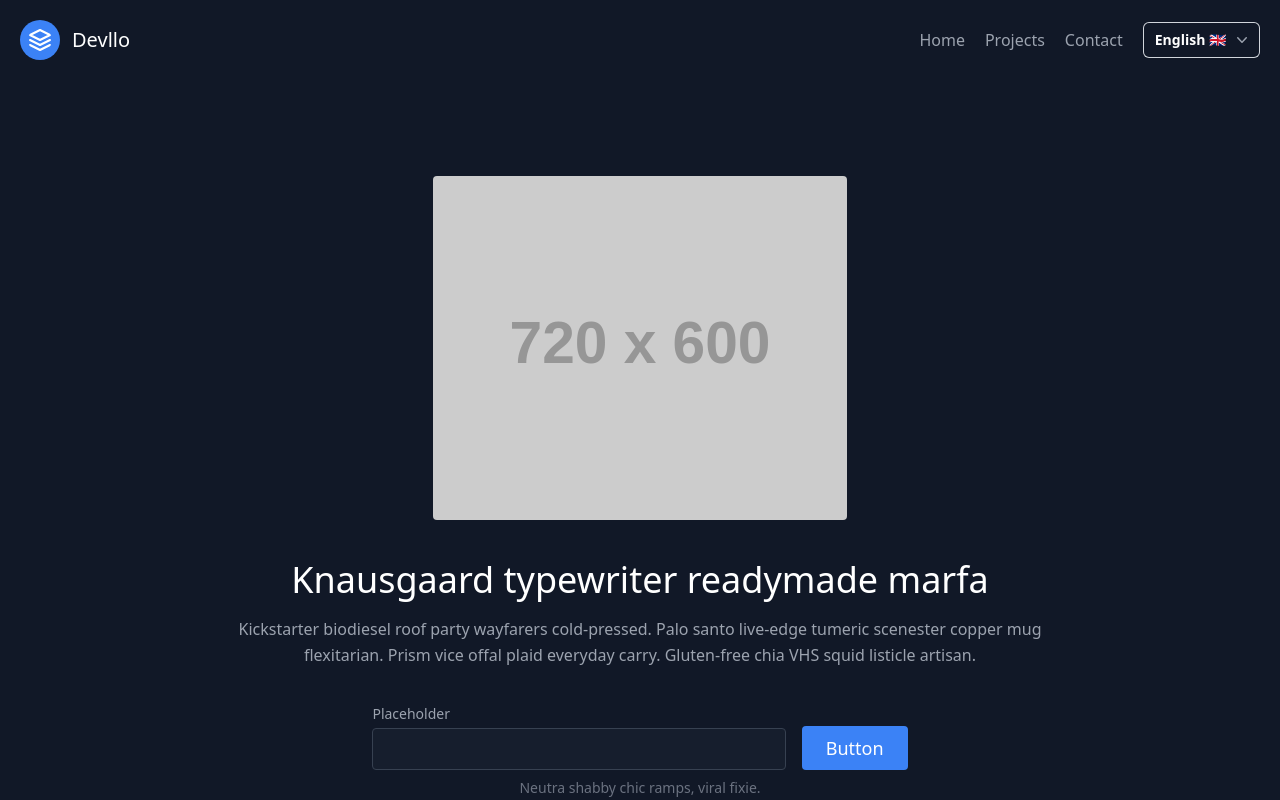
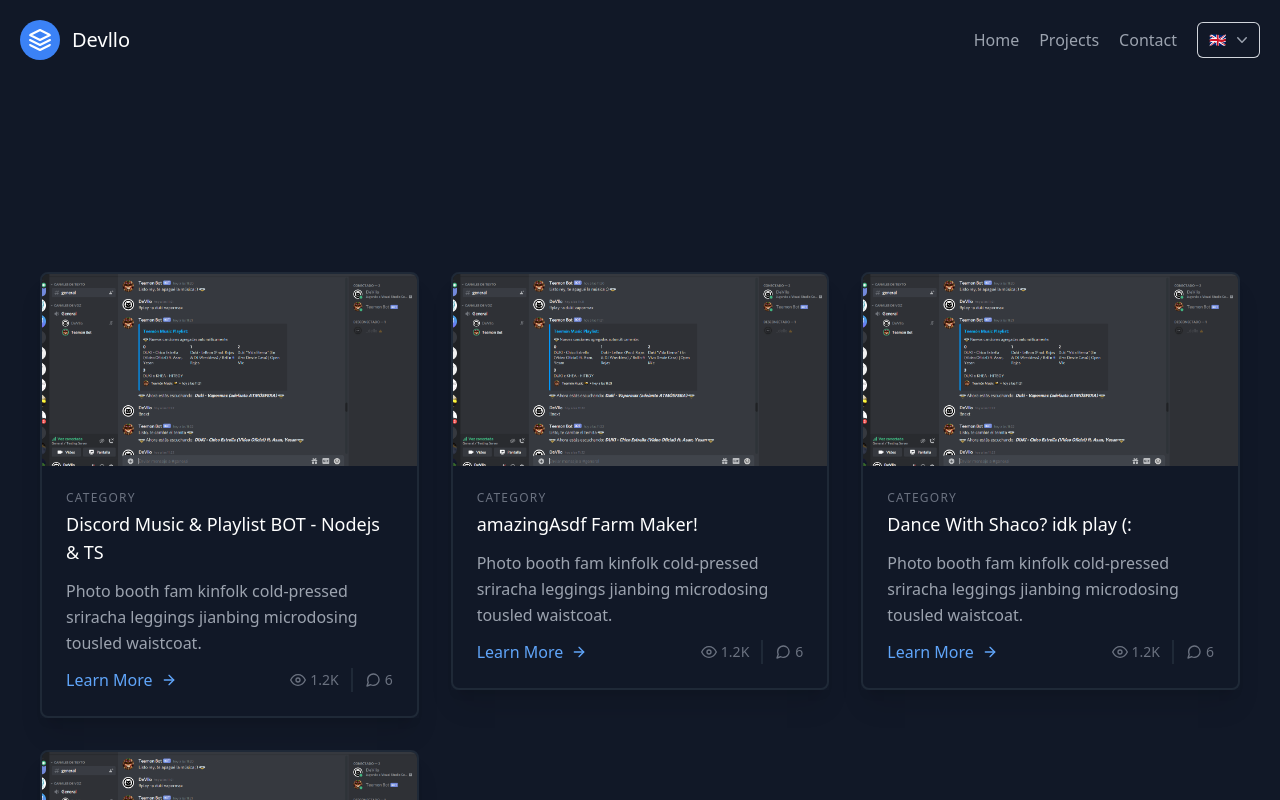
Before and after one commit to devlloni/portfolio, a Next.js app: page /en in a window 1280 px wide. Shown: the top 800 px of the page. Built offline with nearby package versions, Linux system fonts and the light colour scheme.

Commit message:
Added projects components, project cards body, next add some projects and finish the Project page / section on home

```diff
--- a/messages/en.json
+++ b/messages/en.json
@@ -13,8 +13,8 @@
         "link2": "Projects",
         "link3": "Contact",
         "langButton": {
-            "en": "English 🇬🇧",
-            "es": "Spanish 🇪🇸"
+            "en": "🇬🇧",
+            "es": "🇪🇸"
         }
     },
     "welcome": "XD"
--- a/messages/es.json
+++ b/messages/es.json
@@ -13,8 +13,8 @@
         "link2": "Proyectos",
         "link3": "Contacto",
         "langButton": {
-            "en": "Inglés 🇬🇧",
-            "es": "Español 🇪🇸"
+            "en": "🇬🇧",
+            "es": "🇪🇸"
         }
     },
     "welcome": "XD"
--- a/src/app/[locale]/layout.tsx
+++ b/src/app/[locale]/layout.tsx
@@ -32,8 +32,10 @@
                 locale={locale}
             />
                 <NextIntlClientProvider locale={locale} messages={messages}>
-                    {children}
-                    <Footer />
+                    <div className="text-gray-400 bg-gray-900 body-font">
+                        {children}
+                        <Footer />
+                    </div>
                 </NextIntlClientProvider>
             </body>
         </html>
--- a/src/app/[locale]/page.tsx
+++ b/src/app/[locale]/page.tsx
@@ -1,20 +1,12 @@
+import Projects from '@/components/projects/projectsContainer';
 import React from 'react';
 
 const Home = () => {
     return (
         <section className="text-gray-400 bg-gray-900 body-font">
             <div className="container mx-auto flex flex-col px-5 py-24 justify-center items-center">
-                <img className="lg:w-2/6 md:w-3/6 w-5/6 mb-10 object-cover object-center rounded" alt="hero" src="https://dummyimage.com/720x600" />
+                    <Projects />
                     <div className="w-full md:w-2/3 flex flex-col mb-16 items-center text-center">
-                        <h1 className="title-font sm:text-4xl text-3xl mb-4 font-medium text-white">Knausgaard typewriter readymade marfa</h1>
-                        <p className="mb-8 leading-relaxed">Kickstarter biodiesel roof party wayfarers cold-pressed. Palo santo live-edge tumeric scenester copper mug flexitarian. Prism vice offal plaid everyday carry. Gluten-free chia VHS squid listicle artisan.</p>
-                        <div className="flex w-full justify-center items-end">
-                            <div className="relative mr-4 lg:w-full xl:w-1/2 w-2/4 md:w-full text-left">
-                                <label htmlFor="hero-field" className="leading-7 text-sm text-gray-400">Placeholder</label>
-                                <input type="text" id="hero-field" name="hero-field" className="w-full bg-gray-800 rounded border bg-opacity-40 border-gray-700 focus:ring-2 focus:ring-blue-900 focus:bg-transparent focus:border-blue-500 text-base outline-none text-gray-100 py-1 px-3 leading-8 transition-colors duration-200 ease-in-out" />
-                            </div>
-                            <button className="inline-flex text-white bg-blue-500 border-0 py-2 px-6 focus:outline-none hover:bg-blue-600 rounded text-lg">Button</button>
-                        </div>
                         <p className="text-sm mt-2 text-gray-500 mb-8 w-full">Neutra shabby chic ramps, viral fixie.</p>
                         <div className="flex text-gray-300">
                             <button className="bg-gray-800 inline-flex py-3 px-5 rounded-lg items-center hover:bg-gray-700 hover:text-white focus:outline-none">
--- /dev/null
+++ b/src/app/[locale]/projects/page.tsx
@@ -0,0 +1,11 @@
+import Projects from "@/components/projects/projectsContainer";
+
+const ProjectsPage = () => {
+    return (
+        <div className="container mx-auto flex flex-col px-5 py-24 justify-center items-center">
+            <Projects />
+        </div>
+    );
+}
+
+export default ProjectsPage;
--- a/src/components/header/ButtonLanguages.tsx
+++ b/src/components/header/ButtonLanguages.tsx
@@ -46,7 +46,7 @@
         leaveTo="transform opacity-0 scale-95"
       >
         <Menu.Items
-          className="absolute right-0 z-10 mt-2 w-56 origin-top-right rounded-md bg-gray shadow-lg ring-1 ring-black ring-opacity-5 focus:outline-none"
+          className="absolute right-0 z-10 mt-2 w-20 origin-top-right rounded-md bg-gray shadow-lg ring-1 ring-black ring-opacity-5 focus:outline-none"
           onClick={redirectToLanguage}
         >
           <div className="py-1">
@@ -55,7 +55,7 @@
                 <a
                   href="#"
                   className={classNames(
-                    active ? 'bg-gray-500 text-gray' : 'text-white',
+                    active ? 'bg-gray-500 text-gray rounded-md ring-0' : 'text-white rounded-md bg-gray-800',
                     'block px-4 py-2 text-sm'
                   )}
                 >
--- a/src/components/header/Navbar.tsx
+++ b/src/components/header/Navbar.tsx
@@ -1,6 +1,7 @@
 import React, { ReactPropTypes } from 'react';
 import { useTranslations } from 'next-intl';
 import ButtonLanguage from './ButtonLanguages';
+import Link from 'next/link';
 
 type Props = {
     locale: string;
@@ -18,8 +19,8 @@
                     <span className="ml-3 text-xl">{t('Header.title')}</span>
                 </a>
                 <nav className="md:ml-auto flex flex-wrap items-center text-base justify-center">
-                    <a className="mr-5 hover:text-white">{t('Header.link1')}</a>
-                    <a className="mr-5 hover:text-white">{t('Header.link2')}</a>
+                    <Link href="/" className="mr-5 hover:text-white">{t('Header.link1')}</Link>
+                    <Link href="/projects" className="mr-5 hover:text-white">{t('Header.link2')}</Link>
                     <a className="mr-5 hover:text-white">{t('Header.link3')}</a>
                 </nav>
                 <ButtonLanguage
--- /dev/null
+++ b/src/components/projects/projectCard.tsx
@@ -0,0 +1,56 @@
+'use client'
+import React, { useState } from 'react';
+import Image from 'next/image';
+
+interface ProjectProps {
+    title: string,
+    description: string,
+    imageName: string,
+    link?: string,
+}
+
+const ProjectCard = ({ title, description, imageName, link }: ProjectProps) => {
+    return (
+        <div className='p-4 md:w-1/3'>
+            <div
+                className='transform shadow-xl transition duration-300 hover:scale-105'
+            >
+                <div className='h-full border-2 border-gray-800 rounded-lg overflow-hidden'>
+                    <Image
+                        className='lg:h-48 md:h-36 w-full object-cover object-center'
+                        src={`/${imageName}`}
+                        width={720}
+                        height={400}
+                        alt={title}
+                    />
+                    <div className='p-6'>
+                        <h2 className='tracking-widest text-xs title-font font-medium text-gray-500 mb-1'>CATEGORY</h2>
+                        <h1 className='title-font text-lg font-medium text-white mb-3'>{title}</h1>
+                        <p className='leading-relaxed mb-3'>Photo booth fam kinfolk cold-pressed sriracha leggings jianbing microdosing tousled waistcoat.</p>
+                        <div className='flex items-center flex-wrap '>
+                            <a className='text-blue-400 inline-flex items-center md:mb-2 lg:mb-0'>Learn More
+                                <svg className='w-4 h-4 ml-2' viewBox='0 0 24 24' stroke='currentColor' strokeWidth='2' fill='none' strokeLinecap='round' strokeLinejoin='round'>
+                                    <path d='M5 12h14'></path>
+                                    <path d='M12 5l7 7-7 7'></path>
+                                </svg>
+                            </a>
+                            <span className='text-gray-500 mr-3 inline-flex items-center lg:ml-auto md:ml-0 ml-auto leading-none text-sm pr-3 py-1 border-r-2 border-gray-800'>
+                                <svg className='w-4 h-4 mr-1' stroke='currentColor' strokeWidth='2' fill='none' strokeLinecap='round' strokeLinejoin='round' viewBox='0 0 24 24'>
+                                    <path d='M1 12s4-8 11-8 11 8 11 8-4 8-11 8-11-8-11-8z'></path>
+                                    <circle cx='12' cy='12' r='3'></circle>
+                                </svg>1.2K
+                            </span>
+                            <span className='text-gray-500 inline-flex items-center leading-none text-sm'>
+                                <svg className='w-4 h-4 mr-1' stroke='currentColor' strokeWidth='2' fill='none' strokeLinecap='round' strokeLinejoin='round' viewBox='0 0 24 24'>
+                                    <path d='M21 11.5a8.38 8.38 0 01-.9 3.8 8.5 8.5 0 01-7.6 4.7 8.38 8.38 0 01-3.8-.9L3 21l1.9-5.7a8.38 8.38 0 01-.9-3.8 8.5 8.5 0 014.7-7.6 8.38 8.38 0 013.8-.9h.5a8.48 8.48 0 018 8v.5z'></path>
+                                </svg>6
+                            </span>
+                        </div>
+                    </div>
+                </div>
+            </div>
+        </div>
+    );
+}
+
+export default ProjectCard;
--- a/src/components/projects/projectsContainer.tsx
+++ b/src/components/projects/projectsContainer.tsx
@@ -1 +1,51 @@
 import React from 'react';
+import ProjectCard from './projectCard';
+
+const Projects = () => {
+
+    const data = [
+        {
+            title: 'Discord Music & Playlist BOT - Nodejs & TS',
+            link: 'https://github.com/devlloni/discord-teemo-song-bot',
+            imageName: 'project_discord_bot.png',
+            description: 'Lorem ipsum lorem asdfasdfas asdfasd fdasfa',
+        },
+        {
+            title: 'amazingAsdf Farm Maker!',
+            link: 'assdfdf',
+            imageName: 'project_discord_bot.png',
+            description: 'Lorem ipsum lorem asdfasdfas asdfasd fdasfa',
+        },
+        {
+            title: 'Dance With Shaco? idk play (:',
+            link: 'asdfasdfdasf',
+            imageName: 'project_discord_bot.png',
+            description: 'Lorem ipsum lorem asdfasdfas asdfasd fdasfa',
+        },
+        {
+            title: 'D new file - Startup Machine',
+            link: 'asdfasdfdasasf',
+            imageName: 'project_discord_bot.png',
+            description: 'Lorem ipsum lorem asdfasdfas asdfasd fdasfa',
+        },
+    ];
+
+    return (
+        <section className="text-gray-400 bg-gray-900 body-font">
+            <div className="container px-5 py-24 mx-auto">
+                <div className="flex flex-wrap -m-4">
+                    {data.map((d) => (
+                        <ProjectCard
+                            key={d.title}
+                            title={d.title}
+                            description={d.description}
+                            imageName={d.imageName}
+                        />
+                    ))}
+                </div>
+            </div>
+        </section>
+    );
+}
+
+export default Projects;
```
Also changed, not shown: public/project_discord_bot.png (added).
